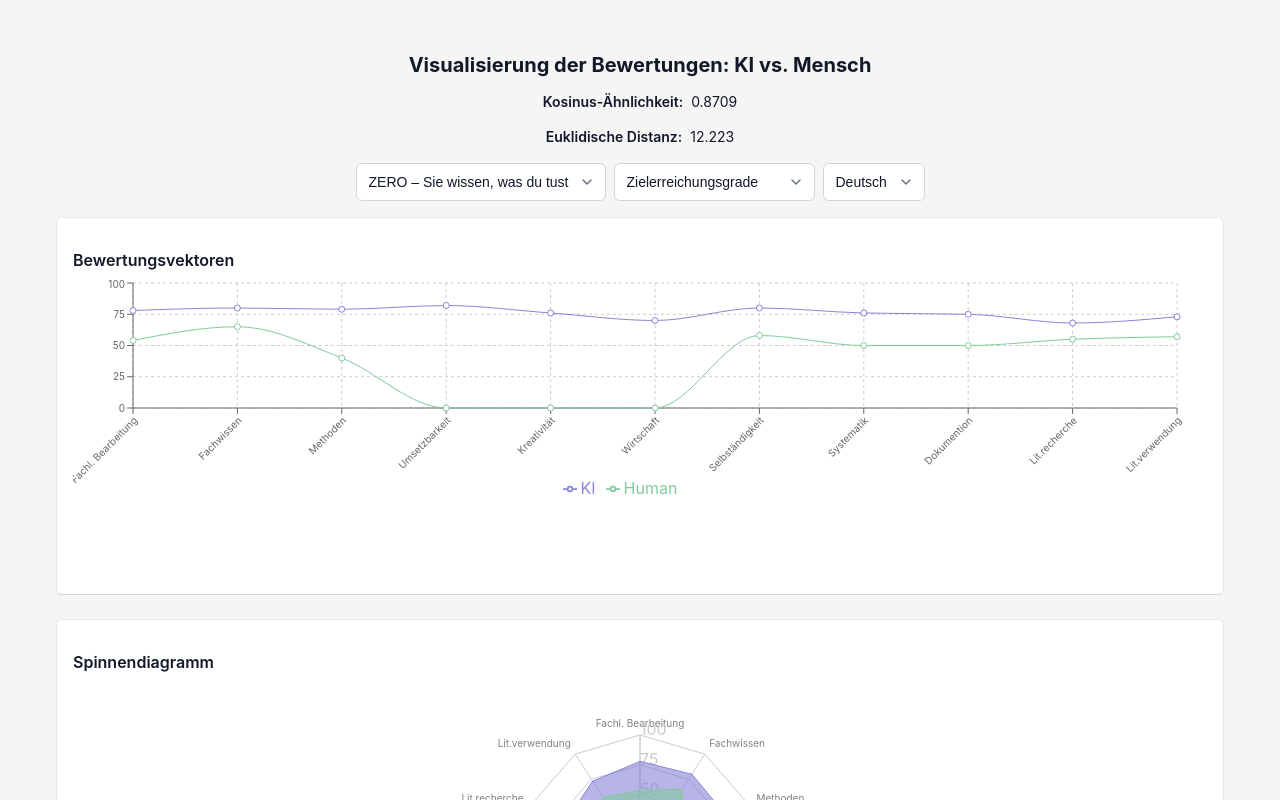
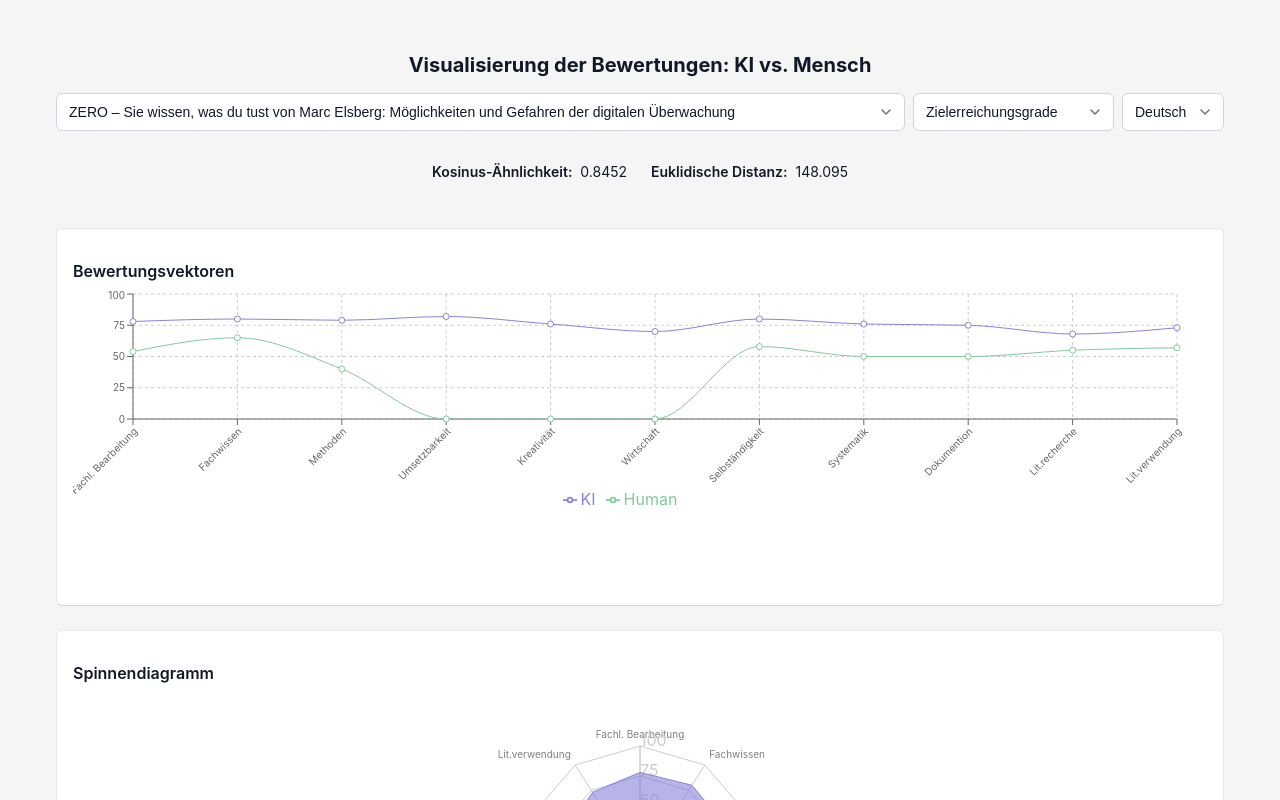
Before and after one commit to schuetz-dhbw/eval_vis, a React (Create React App) app: page / in a window 1280 px wide. Shown: the top 800 px of the page. Built offline with nearby package versions, Linux system fonts and the light colour scheme.

Commit message:
Added calculation for cosine similarity and euclidean distance and removed them from works-data

```diff
--- a/src/components/visualization/ControlSection.jsx
+++ b/src/components/visualization/ControlSection.jsx
@@ -1,4 +1,4 @@
-// In ControlSection.jsx
+// components/visualization/ControlSection.jsx
 import React from 'react';
 import './styles/controls.css';
 import { getTranslation } from '../../utils/translationHelpers';
@@ -24,7 +24,7 @@ const ControlSection = ({
             {/* Only show the work selector if not in Work Type Analysis mode */}
             {showWorkSelector && (
                 <select
-                    className="dropdown-selector"
+                    className="dropdown-selector work-selector"
                     value={selectedWorkIndex}
                     onChange={(e) => setSelectedWorkIndex(parseInt(e.target.value))}
                 >
@@ -36,7 +36,7 @@ const ControlSection = ({
                 </select>
             )}
             <select
-                className="dropdown-selector"
+                className="dropdown-selector chart-selector"
                 value={chartType}
                 onChange={(e) => setChartType(e.target.value)}
             >
@@ -47,7 +47,7 @@ const ControlSection = ({
                 ))}
             </select>
             <select
-                className="dropdown-selector"
+                className="dropdown-selector language-selector"
                 value={language}
                 onChange={(e) => setLanguage(e.target.value)}
             >
--- a/src/components/visualization/HeaderSection.jsx
+++ b/src/components/visualization/HeaderSection.jsx
@@ -1,3 +1,4 @@
+// components/visualization/HeaderSection.jsx
 import React from 'react';
 import './styles/header.css';
 import { getTranslation } from '../../utils/translationHelpers';
@@ -8,14 +9,6 @@ const HeaderSection = ({ work, translations, language }) => {
     return (
         <div className="header-section">
             <h2 className="main-title">{t('title')}</h2>
-            <div className="metrics">
-                <p>
-                    <span className="metric-label">{t('cosine', 'metrics')}:</span> {work.similarity.toFixed(4)}
-                </p>
-                <p>
-                    <span className="metric-label">{t('distance', 'metrics')}:</span> {work.distance.toFixed(3)}
-                </p>
-            </div>
         </div>
     );
 };
--- /dev/null
+++ b/src/components/visualization/MetricsSection.jsx
@@ -0,0 +1,29 @@
+import React, { useMemo } from 'react';
+import './styles/metrics.css';
+import { getTranslation } from '../../utils/translationHelpers';
+import { calculateSimilarityMetrics } from '../../utils/dataTransformers';
+import { CHART_TYPES } from '../../data/chartTypes';
+
+const MetricsSection = ({ work, translations, language, chartType }) => {
+    const t = (key, section = null) => getTranslation(translations, language, key, section);
+
+    // Metriken berechnen mit useMemo
+    const metrics = useMemo(() => {
+        return calculateSimilarityMetrics(work);
+    }, [work]); // Nur neu berechnen, wenn sich work ändert
+
+    return (
+        <div className="metrics-section">
+            <div className="metrics">
+                <p>
+                    <span className="metric-label">{t('cosine', 'metrics')}:</span> {metrics.similarity.toFixed(4)}
+                </p>
+                <p>
+                    <span className="metric-label">{t('distance', 'metrics')}:</span> {metrics.distance.toFixed(3)}
+                </p>
+            </div>
+        </div>
+    );
+};
+
+export default MetricsSection;
--- a/src/components/visualization/StatisticsSection.jsx
+++ b/src/components/visualization/StatisticsSection.jsx
@@ -1,12 +1,21 @@
-import React from 'react';
+import React, {useMemo} from 'react';
 import './styles/statistics.css';
 import { getTranslation } from '../../utils/translationHelpers';
 import CorrelationAnalysisComponent from '../charts/CorrelationAnalysisComponent';
-import { calculateStatistics } from '../../utils/dataTransformers';
+import { calculateStatistics, calculateSimilarityMetrics  } from '../../utils/dataTransformers';
 
 const StatisticsSection = ({ work, translations, language }) => {
     const t = (key, section = null) => getTranslation(translations, language, key, section);
-    const stats = calculateStatistics(work);
+
+    // Statistiken mit useMemo berechnen
+    const stats = useMemo(() => {
+        return calculateStatistics(work);
+    }, [work]);
+
+    // Ähnlichkeitsmetriken ebenfalls mit useMemo
+    const metrics = useMemo(() => {
+        return calculateSimilarityMetrics(work);
+    }, [work]);
 
     // Format a number to 2 decimal places
     const formatNum = (num) => num.toFixed(2);
@@ -39,7 +48,7 @@ const StatisticsSection = ({ work, translations, language }) => {
                     <h4 className="stat-title">{t('weightDifference', 'metrics') || "Weight Difference"}</h4>
                     <div className="stat-value">{formatNum(stats.avgWeightDiff * 100)}%</div>
                     <p className="stat-description">
-                        {t('cosine', 'metrics')}: {work.similarity.toFixed(4)}
+                        {t('cosine', 'metrics')}: {metrics.similarity.toFixed(4)}
                     </p>
                 </div>
             </div>
--- a/src/components/visualization/index.jsx
+++ b/src/components/visualization/index.jsx
@@ -13,6 +13,7 @@ import {
 
 import HeaderSection from './HeaderSection';
 import ControlSection from './ControlSection';
+import MetricsSection from './MetricsSection';
 import ChartSection from './ChartSection';
 import DetailsSection from './DetailsSection';
 import UsageHintsSection from './UsageHintsSection';
@@ -48,7 +49,6 @@ const Visualization = () => {
     return (
         <div className="visualization-container">
             <HeaderSection
-                work={work}
                 translations={translations}
                 language={language}
             />
@@ -64,6 +64,14 @@ const Visualization = () => {
                 translations={translations}
             />
 
+            {chartType !== CHART_TYPES.WORK_TYPE_ANALYSIS && (
+                <MetricsSection
+                    work={work}
+                    translations={translations}
+                    language={language}
+                />
+            )}
+
             {chartType === CHART_TYPES.STATISTICS ? (
                 <StatisticsSection
                     work={work}
@@ -72,7 +80,7 @@ const Visualization = () => {
                 />
             ) : chartType === CHART_TYPES.WORK_TYPE_ANALYSIS ? (
                 <WorkTypeAnalysisSection
-                    works={works}  // Note: we're passing all works, not just the selected one
+                    works={works}
                     translations={translations}
                     language={language}
                 />
--- a/src/components/visualization/styles/controls.css
+++ b/src/components/visualization/styles/controls.css
@@ -1,3 +1,4 @@
+/* components/visualization/styles/controls.css */
 .controls {
     display: flex;
     flex-wrap: wrap;
@@ -24,6 +25,19 @@
     cursor: pointer;
 }
 
+/* Style für das Work-Selector-Dropdown, das sich dehnt */
+.work-selector {
+    flex-grow: 1;
+    max-width: calc(100% - 36px);
+    white-space: nowrap;
+    overflow: hidden;
+    text-overflow: ellipsis;
+}
+
+.chart-selector, .language-selector {
+    flex-shrink: 0;
+}
+
 .dropdown-selector:focus {
     outline: none;
     border-color: var(--color-border-focus);
--- /dev/null
+++ b/src/components/visualization/styles/metrics.css
@@ -0,0 +1,17 @@
+/* components/visualization/styles/metrics.css */
+.metrics-section {
+    margin-bottom: var(--padding-lg);
+    text-align: center;
+}
+
+.metrics {
+    font-size: var(--font-size-base);
+    line-height: 1.5;
+    display: inline-flex;
+    gap: var(--padding-xl);
+}
+
+.metric-label {
+    font-weight: 600;
+    margin-right: 4px;
+}
--- a/src/data/works.js
+++ b/src/data/works.js
@@ -1,178 +1,162 @@
 export const works = [
     {
-        title: "ZERO – Sie wissen, was du tust",
+        title: "ZERO – Sie wissen, was du tust von Marc Elsberg: Möglichkeiten und Gefahren der digitalen Überwachung",
         type: "Analytische Arbeit",
+        type_description: "Theoretische Erarbeitung, Diskussion",
         criteriaLabels: ["Fachliche Bearbeitung", "Nutzung von Fachwissen", "Einsatz von Methoden", "Umsetzbarkeit", "Kreativität", "Wirtschaftliche Bewertung", "Selbständigkeit", "Systematik", "Dokumentation", "Literaturrecherche", "Verwendung Literatur"],
         ki_scores: [78, 80, 79, 82, 76, 70, 80, 76, 75, 68, 73],
         human_scores: [54, 65, 40, 0, 0, 0, 58, 50, 50, 55, 57],
         ki_weights: [0.15, 0.10, 0.15, 0.05, 0.05, 0.05, 0.05, 0.10, 0.10, 0.10, 0.10],
-        human_weights: [0.20, 0.20, 0.10, 0.00, 0.05, 0.00, 0.05, 0.10, 0.10, 0.10, 0.10],
-        similarity: 0.8709,
-        distance: 12.223
+        human_weights: [0.20, 0.20, 0.10, 0.00, 0.05, 0.00, 0.05, 0.10, 0.10, 0.10, 0.10]
     },
     {
-        title: "CMS-Vergleich",
+        title: "Gegenüberstellung von Content-Management-Systemen: Wordpress, Drupal, Joomla, TYPO3",
         type: "Analytische Arbeit",
+        type_description: "Theoretische Erarbeitung, Evaluation",
         criteriaLabels: ["Fachliche Bearbeitung", "Nutzung von Fachwissen", "Einsatz von Methoden", "Umsetzbarkeit", "Kreativität", "Wirtschaftliche Bewertung", "Selbständigkeit", "Systematik", "Dokumentation", "Literaturrecherche", "Verwendung Literatur"],
         ki_scores: [84, 82, 86, 88, 80, 83, 82, 85, 83, 73, 75],
         human_scores: [95, 100, 0, 0, 100, 0, 100, 90, 100, 95, 95],
         ki_weights: [0.15, 0.10, 0.15, 0.05, 0.05, 0.05, 0.05, 0.10, 0.10, 0.10, 0.10],
-        human_weights: [0.20, 0.20, 0.00, 0.00, 0.15, 0.00, 0.05, 0.10, 0.10, 0.10, 0.10],
-        similarity: 0.7928,
-        distance: 22.737
+        human_weights: [0.20, 0.20, 0.00, 0.00, 0.15, 0.00, 0.05, 0.10, 0.10, 0.10, 0.10]
     },
     {
-        title: "Jetpack Compose",
+        title: "App-Entwicklung mit dem Jetpack Compose Framework",
         type: "Konstruktive Arbeit",
+        type_description: "Theoretische Erarbeitung, Evaluation, Implementierung",
         criteriaLabels: ["Fachliche Bearbeitung", "Nutzung von Fachwissen", "Einsatz von Methoden", "Umsetzbarkeit", "Kreativität", "Wirtschaftliche Bewertung", "Selbständigkeit", "Systematik", "Dokumentation", "Literaturrecherche", "Verwendung Literatur"],
         ki_scores: [85, 82, 90, 85, 75, 80, 82, 85, 83, 78, 75],
         human_scores: [100, 100, 100, 0, 100, 0, 100, 100, 100, 95, 100],
         ki_weights: [0.15, 0.10, 0.15, 0.05, 0.05, 0.05, 0.05, 0.10, 0.15, 0.10, 0.05],
-        human_weights: [0.20, 0.20, 0.10, 0.00, 0.05, 0.00, 0.05, 0.10, 0.10, 0.10, 0.10],
-        similarity: 0.8948,
-        distance: 17.050
+        human_weights: [0.20, 0.20, 0.10, 0.00, 0.05, 0.00, 0.05, 0.10, 0.10, 0.10, 0.10]
     },
     {
-        title: "Kotlin vs. Java",
+        title: "Java vs. Kotlin - Wird Kotlin Java ganzheitlich ersetzen?",
         type: "Konstruktive Arbeit",
+        type_description: "Theoretische Erarbeitung, Implementierung",
         criteriaLabels: ["Fachliche Bearbeitung", "Nutzung von Fachwissen", "Einsatz von Methoden", "Umsetzbarkeit", "Kreativität", "Wirtschaftliche Bewertung", "Selbständigkeit", "Systematik", "Dokumentation", "Literaturrecherche", "Verwendung Literatur"],
         ki_scores: [78, 76, 78, 82, 70, 65, 78, 80, 76, 70, 68],
         human_scores: [52, 65, 45, 0, 50, 0, 48, 48, 48, 85, 66],
         ki_weights: [0.15, 0.10, 0.15, 0.05, 0.05, 0.05, 0.05, 0.10, 0.10, 0.10, 0.10],
-        human_weights: [0.20, 0.20, 0.05, 0.00, 0.10, 0.00, 0.05, 0.10, 0.10, 0.10, 0.10],
-        similarity: 0.8461,
-        distance: 13.130
+        human_weights: [0.20, 0.20, 0.05, 0.00, 0.10, 0.00, 0.05, 0.10, 0.10, 0.10, 0.10]
     },
     {
-        title: "Pepper-CMS",
+        title: "Aufbau eines CMS zur Erstellung von Android Apps für den humanoiden Roboter Pepper",
         type: "Konstruktive Arbeit",
+        type_description: "Konzept, Implementierung, Dokumentation, Benutzeranleitung",
         criteriaLabels: ["Fachliche Bearbeitung", "Nutzung von Fachwissen", "Einsatz von Methoden", "Umsetzbarkeit", "Kreativität", "Wirtschaftliche Bewertung", "Selbständigkeit", "Systematik", "Dokumentation", "Literaturrecherche", "Verwendung Literatur"],
         ki_scores: [70, 75, 75, 70, 75, 70, 75, 72, 78, 72, 72],
         human_scores: [50, 60, 40, 45, 65, 0, 50, 48, 50, 45, 45],
         ki_weights: [0.15, 0.10, 0.15, 0.10, 0.05, 0.05, 0.05, 0.10, 0.10, 0.10, 0.05],
-        human_weights: [0.15, 0.10, 0.15, 0.05, 0.10, 0.00, 0.05, 0.10, 0.10, 0.10, 0.10],
-        similarity: 0.9328,
-        distance: 10.220
+        human_weights: [0.15, 0.10, 0.15, 0.05, 0.10, 0.00, 0.05, 0.10, 0.10, 0.10, 0.10]
     },
     {
-        title: "PWA vs. nativ",
+        title: "Vergleich von Progressive Web App mit nativen Apps am Beispiel einer Journaling App",
         type: "Konstruktive Arbeit",
+        type_description: "Theoretische Erarbeitung, Implementierung, Evaluation",
         criteriaLabels: ["Fachliche Bearbeitung", "Nutzung von Fachwissen", "Einsatz von Methoden", "Umsetzbarkeit", "Kreativität", "Wirtschaftliche Bewertung", "Selbständigkeit", "Systematik", "Dokumentation", "Literaturrecherche", "Verwendung Literatur"],
         ki_scores: [82, 80, 85, 87, 75, 78, 85, 88, 85, 75, 72],
         human_scores: [92, 100, 0, 0, 100, 0, 100, 92, 92, 92, 95],
         ki_weights: [0.15, 0.10, 0.15, 0.05, 0.05, 0.05, 0.05, 0.10, 0.10, 0.10, 0.10],
-        human_weights: [0.20, 0.20, 0.00, 0.00, 0.15, 0.00, 0.05, 0.10, 0.10, 0.10, 0.10],
-        similarity: 0.7862,
-        distance: 22.668
+        human_weights: [0.20, 0.20, 0.00, 0.00, 0.15, 0.00, 0.05, 0.10, 0.10, 0.10, 0.10]
     },
     {
-        title: "Crossplatform-Apps",
+        title: "Vergleich von verschiedenen Technologien für die Entwicklung von mobilen Cross-Plattform-Applikationen",
         type: "Konstruktive Arbeit",
+        type_description: "Theoretische Erarbeitung, Implementierung, Evaluation",
         criteriaLabels: ["Fachliche Bearbeitung", "Nutzung von Fachwissen", "Einsatz von Methoden", "Umsetzbarkeit", "Kreativität", "Wirtschaftliche Bewertung", "Selbständigkeit", "Systematik", "Dokumentation", "Literaturrecherche", "Verwendung Literatur"],
         ki_scores: [78, 82, 75, 85, 68, 76, 80, 85, 82, 78, 73],
         human_scores: [90, 95, 95, 90, 90, 0, 90, 90, 90, 100, 100],
         ki_weights: [0.15, 0.10, 0.15, 0.05, 0.05, 0.05, 0.05, 0.10, 0.10, 0.10, 0.10],
-        human_weights: [0.15, 0.15, 0.15, 0.05, 0.05, 0.00, 0.05, 0.10, 0.10, 0.10, 0.10],
-        similarity: 0.9773,
-        distance: 8.822
+        human_weights: [0.15, 0.15, 0.15, 0.05, 0.05, 0.00, 0.05, 0.10, 0.10, 0.10, 0.10]
     },
     {
-        title: "Responsive Webdesign",
+        title: "Responsive Webdesign – Anforderungen, Methoden & technische Möglichkeiten",
         type: "Konstruktive Arbeit",
+        type_description: "Theoretische Erarbeitung, Evaluation, Implementierung",
         criteriaLabels: ["Fachliche Bearbeitung", "Nutzung von Fachwissen", "Einsatz von Methoden", "Umsetzbarkeit", "Kreativität", "Wirtschaftliche Bewertung", "Selbständigkeit", "Systematik", "Dokumentation", "Literaturrecherche", "Verwendung Literatur"],
         ki_scores: [80, 80, 85, 85, 70, 75, 80, 80, 80, 80, 70],
         human_scores: [50, 66, 25, 55, 55, 0, 55, 55, 50, 50, 50],
         ki_weights: [0.15, 0.10, 0.15, 0.05, 0.05, 0.05, 0.05, 0.10, 0.10, 0.10, 0.10],
-        human_weights: [0.15, 0.15, 0.15, 0.05, 0.05, 0.00, 0.05, 0.10, 0.10, 0.10, 0.10],
-        similarity: 0.9152,
-        distance: 12.310
+        human_weights: [0.15, 0.15, 0.15, 0.05, 0.05, 0.00, 0.05, 0.10, 0.10, 0.10, 0.10]
     },
     {
-        title: "Android Architecture",
+        title: "State-of-the-Art der Android-App-Entwicklung: Aktuelle Best Practices für Design Patterns und Architektur",
         type: "Konstruktive Arbeit",
+        type_description: "Theoretische Erarbeitung, Konzeption, Implementierung",
         criteriaLabels: ["Fachliche Bearbeitung", "Nutzung von Fachwissen", "Einsatz von Methoden", "Umsetzbarkeit", "Kreativität", "Wirtschaftliche Bewertung", "Selbständigkeit", "Systematik", "Dokumentation", "Literaturrecherche", "Verwendung Literatur"],
         ki_scores: [82, 85, 88, 80, 75, 78, 80, 87, 85, 78, 78],
         human_scores: [90, 95, 90, 95, 70, 0, 85, 90, 80, 92, 90],
         ki_weights: [0.15, 0.10, 0.15, 0.05, 0.05, 0.05, 0.05, 0.10, 0.10, 0.10, 0.10],
-        human_weights: [0.15, 0.15, 0.15, 0.05, 0.05, 0.00, 0.05, 0.10, 0.10, 0.10, 0.10],
-        similarity: 0.9746,
-        distance: 7.364
+        human_weights: [0.15, 0.15, 0.15, 0.05, 0.05, 0.00, 0.05, 0.10, 0.10, 0.10, 0.10]
     },
     {
-        title: "Apple-Feeling",
+        title: "The \"Apple Feeling\" - Analysis of Apple Software UI/UX Design",
         type: "Konstruktive Arbeit",
+        type_description: "Theoretische Erarbeitung, Konzeption, Implementierung, Evaluation",
         criteriaLabels: ["Fachliche Bearbeitung", "Nutzung von Fachwissen", "Einsatz von Methoden", "Umsetzbarkeit", "Kreativität", "Wirtschaftliche Bewertung", "Selbständigkeit", "Systematik", "Dokumentation", "Literaturrecherche", "Verwendung Literatur"],
         ki_scores: [88, 85, 88, 90, 87, 78, 85, 88, 85, 82, 83],
         human_scores: [100, 100, 95, 95, 95, 0, 100, 100, 95, 95, 100],
         ki_weights: [0.15, 0.10, 0.15, 0.05, 0.05, 0.05, 0.05, 0.10, 0.10, 0.10, 0.10],
-        human_weights: [0.15, 0.15, 0.15, 0.05, 0.05, 0.00, 0.05, 0.10, 0.10, 0.10, 0.10],
-        similarity: 0.9777,
-        distance: 8.343
+        human_weights: [0.15, 0.15, 0.15, 0.05, 0.05, 0.00, 0.05, 0.10, 0.10, 0.10, 0.10]
     },
     {
-        title: "Videoüberwachungs-App",
+        title: "Konzeption und Realisierung einer App zur Nutzung eines Smartphones zur Videodokumentation mit Fokus auf Privacy",
         type: "Konstruktive Arbeit",
+        type_description: "Theoretische Erarbeitung, Konzeption, Implementierung",
         criteriaLabels: ["Fachliche Bearbeitung", "Nutzung von Fachwissen", "Einsatz von Methoden", "Umsetzbarkeit", "Kreativität", "Wirtschaftliche Bewertung", "Selbständigkeit", "Systematik", "Dokumentation", "Literaturrecherche", "Verwendung Literatur"],
         ki_scores: [80, 75, 85, 85, 75, 70, 85, 80, 78, 65, 68],
         human_scores: [50, 60, 50, 75, 60, 0, 50, 55, 55, 25, 25],
         ki_weights: [0.15, 0.10, 0.15, 0.05, 0.05, 0.05, 0.05, 0.10, 0.10, 0.10, 0.10],
-        human_weights: [0.15, 0.10, 0.15, 0.10, 0.05, 0.00, 0.05, 0.10, 0.10, 0.10, 0.10],
-        similarity: 0.9352,
-        distance: 11.069
+        human_weights: [0.15, 0.10, 0.15, 0.10, 0.05, 0.00, 0.05, 0.10, 0.10, 0.10, 0.10]
     },
     {
-        title: "Futterstation Nassfutter",
+        title: "Prototypentwicklung eines zeit- und chipgesteuerten Haustierfutterautomaten für Nassfutter",
         type: "Konstruktive Arbeit",
+        type_description: "Konzeption, Implementierung, Prototyp",
         criteriaLabels: ["Fachliche Bearbeitung", "Nutzung von Fachwissen", "Einsatz von Methoden", "Umsetzbarkeit", "Kreativität", "Wirtschaftliche Bewertung", "Selbständigkeit", "Systematik", "Dokumentation", "Literaturrecherche", "Verwendung Literatur"],
         ki_scores: [85, 82, 88, 78, 85, 70, 87, 85, 83, 80, 78],
         human_scores: [100, 100, 100, 85, 100, 0, 100, 100, 95, 100, 100],
         ki_weights: [0.15, 0.10, 0.15, 0.05, 0.05, 0.10, 0.05, 0.10, 0.10, 0.10, 0.05],
-        human_weights: [0.15, 0.10, 0.15, 0.10, 0.05, 0.00, 0.05, 0.10, 0.10, 0.10, 0.10],
-        similarity: 0.9456,
-        distance: 11.295
+        human_weights: [0.15, 0.10, 0.15, 0.10, 0.05, 0.00, 0.05, 0.10, 0.10, 0.10, 0.10]
     },
     {
-        title: "Futterstation Trockenfutter",
+        title: "Prototypentwicklung eines zeit- und chipgesteuerten Haustierfutterautomaten für Trockenfutter",
         type: "Konstruktive Arbeit",
+        type_description: "Konzeption, Implementierung, Prototyp",
         criteriaLabels: ["Fachliche Bearbeitung", "Nutzung von Fachwissen", "Einsatz von Methoden", "Umsetzbarkeit", "Kreativität", "Wirtschaftliche Bewertung", "Selbständigkeit", "Systematik", "Dokumentation", "Literaturrecherche", "Verwendung Literatur"],
         ki_scores: [85, 80, 85, 85, 80, 75, 85, 85, 80, 70, 70],
         human_scores: [100, 100, 100, 100, 100, 0, 100, 100, 95, 90, 90],
         ki_weights: [0.15, 0.10, 0.15, 0.05, 0.05, 0.05, 0.05, 0.10, 0.10, 0.10, 0.10],
-        human_weights: [0.15, 0.10, 0.15, 0.10, 0.05, 0.00, 0.05, 0.10, 0.10, 0.10, 0.10],
-        similarity: 0.9782,
-        distance: 8.678
+        human_weights: [0.15, 0.10, 0.15, 0.10, 0.05, 0.00, 0.05, 0.10, 0.10, 0.10, 0.10]
     },
     {
-        title: "Graph Visualization",
+        title: "Visualisierung von großen Datasets aus Graph-Datenbanken",
         type: "Konstruktive Arbeit",
+        type_description: "Theoretische Erarbeitung, Implementierung",
         criteriaLabels: ["Fachliche Bearbeitung", "Nutzung von Fachwissen", "Einsatz von Methoden", "Umsetzbarkeit", "Kreativität", "Wirtschaftliche Bewertung", "Selbständigkeit", "Systematik", "Dokumentation", "Literaturrecherche", "Verwendung Literatur"],
         ki_scores: [83, 86, 88, 85, 82, 75, 84, 87, 86, 80, 82],
         human_scores: [90, 95, 95, 90, 100, 0, 95, 95, 90, 95, 85],
         ki_weights: [0.15, 0.10, 0.15, 0.05, 0.05, 0.05, 0.05, 0.10, 0.10, 0.10, 0.10],
-        human_weights: [0.15, 0.10, 0.15, 0.10, 0.05, 0.00, 0.05, 0.10, 0.10, 0.10, 0.10],
-        similarity: 0.9800,
-        distance: 6.625
+        human_weights: [0.15, 0.10, 0.15, 0.10, 0.05, 0.00, 0.05, 0.10, 0.10, 0.10, 0.10]
     },
     {
-        title: "KI-Detektor",
+        title: "Erkennung und Analyse von KI-generierten Texten im Wissenschaftsbereich",
         type: "Konstruktive Arbeit",
+        type_description: "Theoretische Erarbeitung, Implementierung",
         criteriaLabels: ["Fachliche Bearbeitung", "Nutzung von Fachwissen", "Einsatz von Methoden", "Umsetzbarkeit", "Kreativität", "Wirtschaftliche Bewertung", "Selbständigkeit", "Systematik", "Dokumentation", "Literaturrecherche", "Verwendung Literatur"],
         ki_scores: [88, 85, 90, 85, 82, 75, 90, 88, 92, 85, 84],
         human_scores: [90, 91, 90, 80, 92, 0, 95, 82, 85, 95, 80],
         ki_weights: [0.15, 0.10, 0.15, 0.05, 0.05, 0.05, 0.05, 0.10, 0.10, 0.10, 0.10],
-        human_weights: [0.15, 0.12, 0.15, 0.08, 0.05, 0.00, 0.05, 0.10, 0.10, 0.10, 0.10],
-        similarity: 0.9844,
-        distance: 5.192
+        human_weights: [0.15, 0.12, 0.15, 0.08, 0.05, 0.00, 0.05, 0.10, 0.10, 0.10, 0.10]
     },
     {
-        title: "Kotlin Multiplatform",
+        title: "Kotlin Multiplatform – die Cutting Edge Technology der App-Entwicklung?",
         type: "Konstruktive Arbeit",
+        type_description: "Theoretische Erarbeitung, Implementierung, Evaluation",
         criteriaLabels: ["Fachliche Bearbeitung", "Nutzung von Fachwissen", "Einsatz von Methoden", "Umsetzbarkeit", "Kreativität", "Wirtschaftliche Bewertung", "Selbständigkeit", "Systematik", "Dokumentation", "Literaturrecherche", "Verwendung Literatur"],
         ki_scores: [84, 82, 88, 85, 76, 72, 85, 88, 86, 78, 80],
         human_scores: [90, 95, 74, 100, 100, 0, 100, 66, 66, 90, 85],
         ki_weights: [0.15, 0.10, 0.20, 0.10, 0.05, 0.05, 0.05, 0.10, 0.10, 0.05, 0.05],
-        human_weights: [0.15, 0.10, 0.15, 0.10, 0.05, 0.00, 0.05, 0.10, 0.10, 0.10, 0.10],
-        similarity: 0.9283,
-        distance: 10.820
+        human_weights: [0.15, 0.10, 0.15, 0.10, 0.05, 0.00, 0.05, 0.10, 0.10, 0.10, 0.10]
     }
 ];
--- a/src/utils/dataTransformers.js
+++ b/src/utils/dataTransformers.js
@@ -1,4 +1,54 @@
 import { getTranslation } from './translationHelpers';
+
+// Calculate cosine similarity between two vectors
+export const calculateCosineSimilarity = (vectorA, vectorB) => {
+    if (vectorA.length !== vectorB.length) {
+        console.error('Vectors must be of the same length');
+        return 0;
+    }
+
+    let dotProduct = 0;
+    let normA = 0;
+    let normB = 0;
+
+    for (let i = 0; i < vectorA.length; i++) {
+        dotProduct += vectorA[i] * vectorB[i];
+        normA += vectorA[i] * vectorA[i];
+        normB += vectorB[i] * vectorB[i];
+    }
+
+    if (normA === 0 || normB === 0) {
+        return 0;
+    }
+
+    return dotProduct / (Math.sqrt(normA) * Math.sqrt(normB));
+};
+
+// Calculate Euclidean distance between two vectors
+export const calculateEuclideanDistance = (vectorA, vectorB) => {
+    if (vectorA.length !== vectorB.length) {
+        console.error('Vectors must be of the same length');
+        return 0;
+    }
+
+    let sum = 0;
+    for (let i = 0; i < vectorA.length; i++) {
+        sum += Math.pow(vectorA[i] - vectorB[i], 2);
+    }
+
+    return Math.sqrt(sum);
+};
+
+// Calculate similarity metrics for a work
+export const calculateSimilarityMetrics = (work) => {
+    const similarity = calculateCosineSimilarity(work.ki_scores, work.human_scores);
+    const distance = calculateEuclideanDistance(work.ki_scores, work.human_scores);
+
+    return {
+        similarity,
+        distance
+    };
+};
 
 // Calculate statistics for a work
 export const calculateStatistics = (work) => {
```
